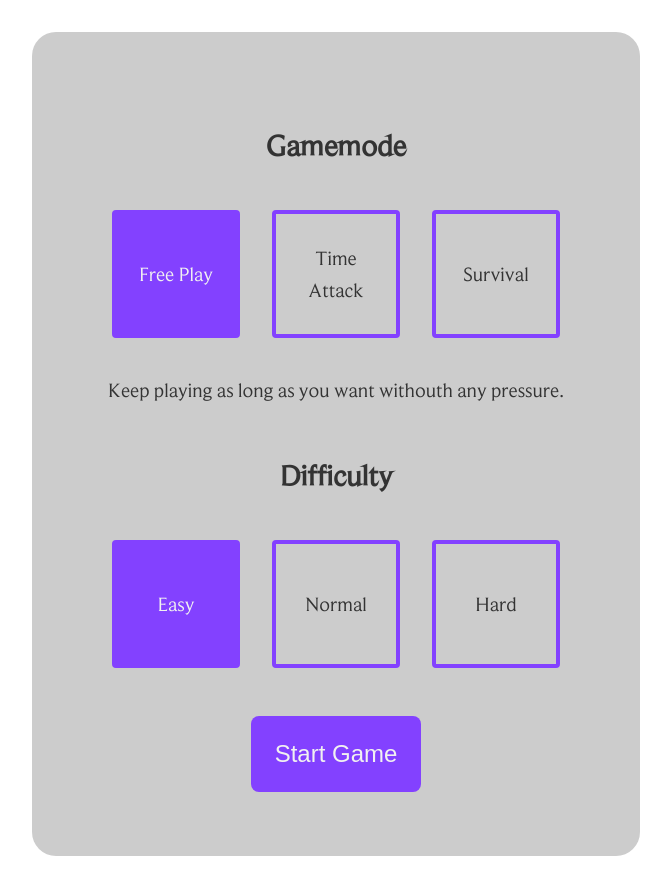
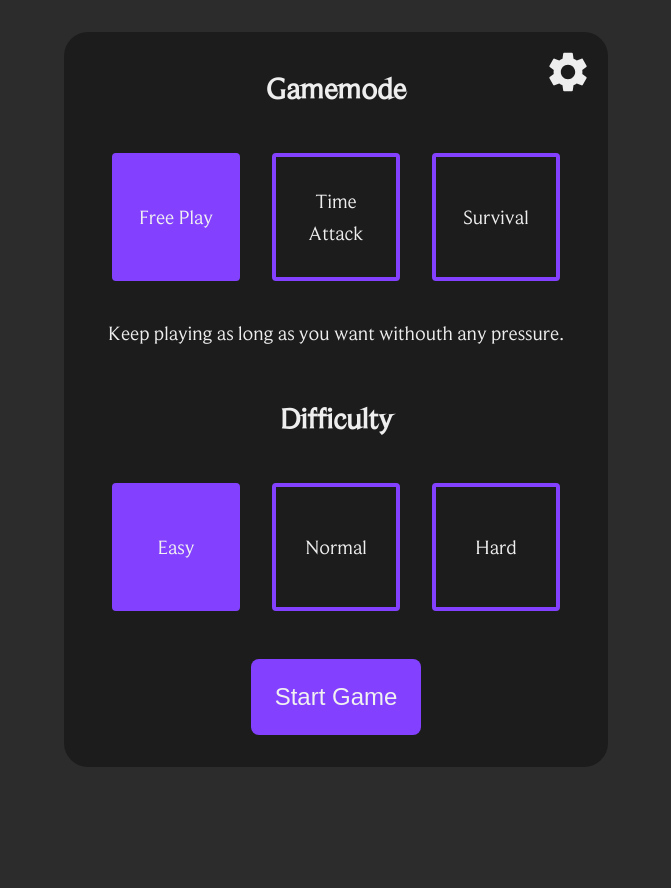
Before and after one commit to ToxicJojo/skin-guesser, a Vue app: page / in a window 1280 px wide. Shown: the whole page, without its empty margins (304-975 px from the left). After the commit the page ends 800 px from the top, so only its background shows below. Built offline with nearby package versions, Linux system fonts and the light colour scheme.

Commit message:
Added settings to the gamesetup

```diff
--- a/src/App.vue
+++ b/src/App.vue
@@ -1,7 +1,7 @@
 <template lang='pug'>
   .app
     Settings(@close='closeSettings' v-if='isShowSettings')
-    GameContainer
+    GameContainer(@settings='isShowSettings = true')
 </template>
 
 <script>
--- a/src/store/settings/state.js
+++ b/src/store/settings/state.js
@@ -1,6 +1,6 @@
 const state = {
   includeBaseSkins: false,
-  isDarkMode: false,
+  isDarkMode: true,
 }
 
 export default state
--- a/src/views/GameContainer.vue
+++ b/src/views/GameContainer.vue
@@ -3,7 +3,7 @@
     template(v-if='isLoadingChampionData')
       span Loading Data
     template(v-else)
-      GameSetup(v-if='currentState === "gameSetup"' @startGame='startGame')
+      GameSetup(v-if='currentState === "gameSetup"' @startGame='startGame' @settings='$emit("settings")')
       SkinGuesserGame(v-if='currentState === "gameRunning"' :gameMode='gameMode' :difficulty='difficulty' @gameFinished='gameFinished')
       GameResult(v-if='currentState === "gameResult"' :guessHistory='guessHistory' :gameMode='gameMode' :difficulty='difficulty' @newGame='currentState = "gameSetup"')
 </template>
--- a/src/views/GameSetup.vue
+++ b/src/views/GameSetup.vue
@@ -1,5 +1,10 @@
 <template lang='pug'>
   .game-setup
+    svg.settings-icon(xmlns='http://www.w3.org/2000/svg' enable-background='new 0 0 24 24' viewBox='0 0 24 24' fill='black' @click='$emit("settings")')
+      g
+        path(d='M0,0h24v24H0V0z' fill='none')
+        path(d='M19.14,12.94c0.04-0.3,0.06-0.61,0.06-0.94c0-0.32-0.02-0.64-0.07-0.94l2.03-1.58c0.18-0.14,0.23-0.41,0.12-0.61 l-1.92-3.32c-0.12-0.22-0.37-0.29-0.59-0.22l-2.39,0.96c-0.5-0.38-1.03-0.7-1.62-0.94L14.4,2.81c-0.04-0.24-0.24-0.41-0.48-0.41 h-3.84c-0.24,0-0.43,0.17-0.47,0.41L9.25,5.35C8.66,5.59,8.12,5.92,7.63,6.29L5.24,5.33c-0.22-0.08-0.47,0-0.59,0.22L2.74,8.87 C2.62,9.08,2.66,9.34,2.86,9.48l2.03,1.58C4.84,11.36,4.8,11.69,4.8,12s0.02,0.64,0.07,0.94l-2.03,1.58 c-0.18,0.14-0.23,0.41-0.12,0.61l1.92,3.32c0.12,0.22,0.37,0.29,0.59,0.22l2.39-0.96c0.5,0.38,1.03,0.7,1.62,0.94l0.36,2.54 c0.05,0.24,0.24,0.41,0.48,0.41h3.84c0.24,0,0.44-0.17,0.47-0.41l0.36-2.54c0.59-0.24,1.13-0.56,1.62-0.94l2.39,0.96 c0.22,0.08,0.47,0,0.59-0.22l1.92-3.32c0.12-0.22,0.07-0.47-0.12-0.61L19.14,12.94z M12,15.6c-1.98,0-3.6-1.62-3.6-3.6 s1.62-3.6,3.6-3.6s3.6,1.62,3.6,3.6S13.98,15.6,12,15.6z')
+
     .mode
       h2 Gamemode
       ModeSelect(v-model='selectedMode')
@@ -40,13 +45,27 @@
 <style lang='scss' scoped>
 
 .game-setup {
+  position: relative;
   @include flex-col;
   align-items: center;
   text-align: center;
   background-color: var(--color-background-dark);
-  padding: 64px;
+  padding: 32px;
   margin: 32px;
   border-radius: 24px;
+}
+
+.settings-icon {
+  position: absolute;
+  right: 16px;
+  top: 16px;
+  width: 48px;
+  height: auto;
+  fill: var(--color-text);
+}
+
+.mode > h2 {
+  margin-top: 0;
 }
 
 .button-start-game {
```
Also changed, not shown: src/assets/settings-24px.svg (deleted).
